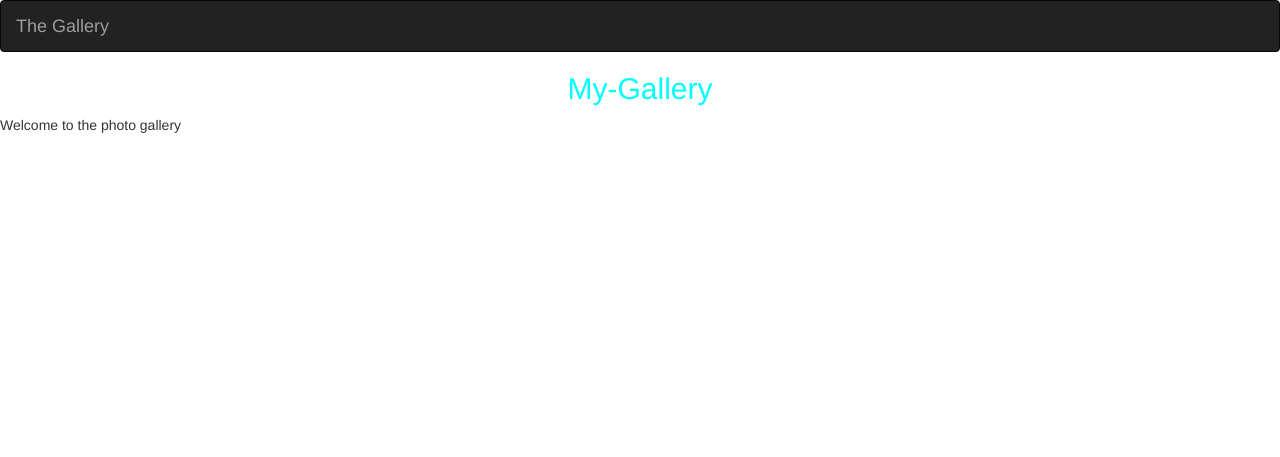
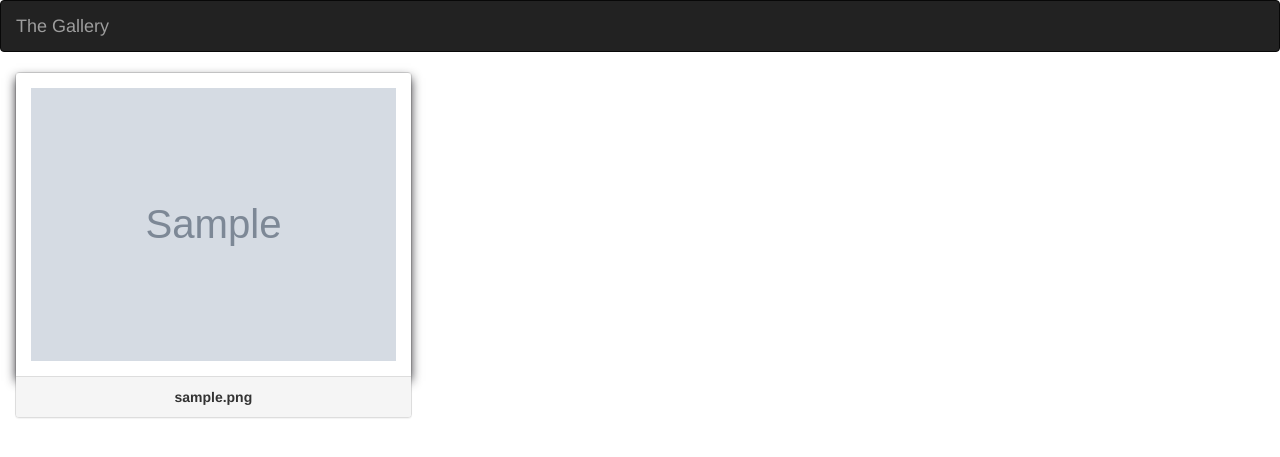
Before and after one commit to kema-ray/collective-stroke-gallery, a Django app: page / in a window 1280 px wide. Shown: the top 457 px of the page. Run offline with Django 4.2, Linux system fonts and the light colour scheme; tables that the repository leaves empty hold one stand-in row (values such as "Sample post"); grey boxes marked "Sample" are stand-in pictures; some libraries are stand-ins or nearby versions.

Commit message:
displaying the cards

```diff
--- a/photos/templates/base.html
+++ b/photos/templates/base.html
@@ -20,7 +20,7 @@
 <body>
     {% include "navbar.html" %}
     {% block content %}
-        <h2 class="text-center" id="header">My-Gallery</h2>
+        <!-- <h2 class="text-center" id="header">My-Gallery</h2> -->
     {% endblock %}
 
     {% block scripts %}
--- a/photos/templates/home.html
+++ b/photos/templates/home.html
@@ -2,5 +2,66 @@
 {% block content %}
 {{block.super}}
 <title>Photo-Gallery</title>
-<p>Welcome to the photo gallery</p>
+<div class='container-fluid'>
+    <div class="row">
+        {% for image in images %}
+        <div class="col-md-4">
+
+            <div class="panel panel-default">
+                <div class="panel-body" style=" box-shadow: 0 5px 10px 0 rgba(15, 14, 20, 0.87)">
+                    <a href="" data-toggle="modal" data-target="#staticBackdrop{{image.id}}">
+                        <img src="{{image.image.url}}" class="img-responsive styled" alt="unavailable"></a>
+                </div>
+                <div class="panel-footer text-center">
+                    <b>{{image.image_name}}</b></div>
+            </div>
+
+
+            <div class="modal fade" id="staticBackdrop{{image.id}}" data-backdrop="static" data-keyboard="false"
+                tabindex="-1" aria-labelledby="staticBackdropLabel" aria-hidden="true">
+                <div class="modal-dialog">
+                    <div class="modal-content">
+                        <div class="modal-header">
+
+                            <h3 class="modal-title" id="staticBackdropLabel text-center">{{image.image_name}}</h3>
+                            <button type="button" class="close" data-dismiss="modal" aria-label="Close">
+                                <span aria-hidden="true">&times;</span>
+                            </button>
+                        </div>
+
+                        <div class="modal-body">
+
+                            <img src="{{image.image.url}}" class="img-responsive" alt="unavailable"
+                                style=" box-shadow: 0 4px 8px 0 rgba(17, 16, 19, 0.87)">
+                        </div>
+
+                        <div class="modal-footer">
+                            <div class="col-md-6">
+                                <p><b>Description:</b> {{image.description}}</p>
+                            </div>
+
+                            <div class="col-md-6">
+                                <p><b>Location:</b> {{image.photo_location}}</p>
+                            </div>
+
+                        </div>
+
+                        <div class="modal-footer row">
+                            <div class="col-md-4">
+                                <button type="button" class="btn btn-info" data-dismiss="modal">Close</button>
+                            </div>
+                        </div>
+
+                    </div>
+
+                </div>
+            </div>
+        </div>
+        {% endfor %}
+    </div>
+</div>
+
+
+</div>
+
 {% endblock %}
--- a/photos/views.py
+++ b/photos/views.py
@@ -1,7 +1,11 @@
 from django.shortcuts import render
 from django.http import HttpResponse
+import datetime as dt
+from .models import Photos
 
 # Create your views here.
 def home(request):
-    return render(request,'home.html')
+    # date = dt.date.today()
+    images = Photos.objects.all()
+    return render(request,'home.html',{"images":images})
     # return HttpResponse('Welcome to the photo gallery')
--- a/static/css/styles.css
+++ b/static/css/styles.css
@@ -1,3 +1,3 @@
-#header{
+/* h1{
     color: aqua;
-}
+} */
```
Also changed, not shown: media/pictures/charlesdeluvio-Mv9hjnEUHR4-unsplash.jpg (added), media/pictures/charlesdeluvio-Mv9hjnEUHR4-unsplash_ReWSH0x.jpg (added), media/pictures/dollar-gill-yqNRxWNrC04-unsplash.jpg (added), media/pictures/dollar-gill-yqNRxWNrC04-unsplash_01ZHSlc.jpg (added), media/pictures/fernando-andrade-_P76trHTWDE-unsplash.jpg (added).
